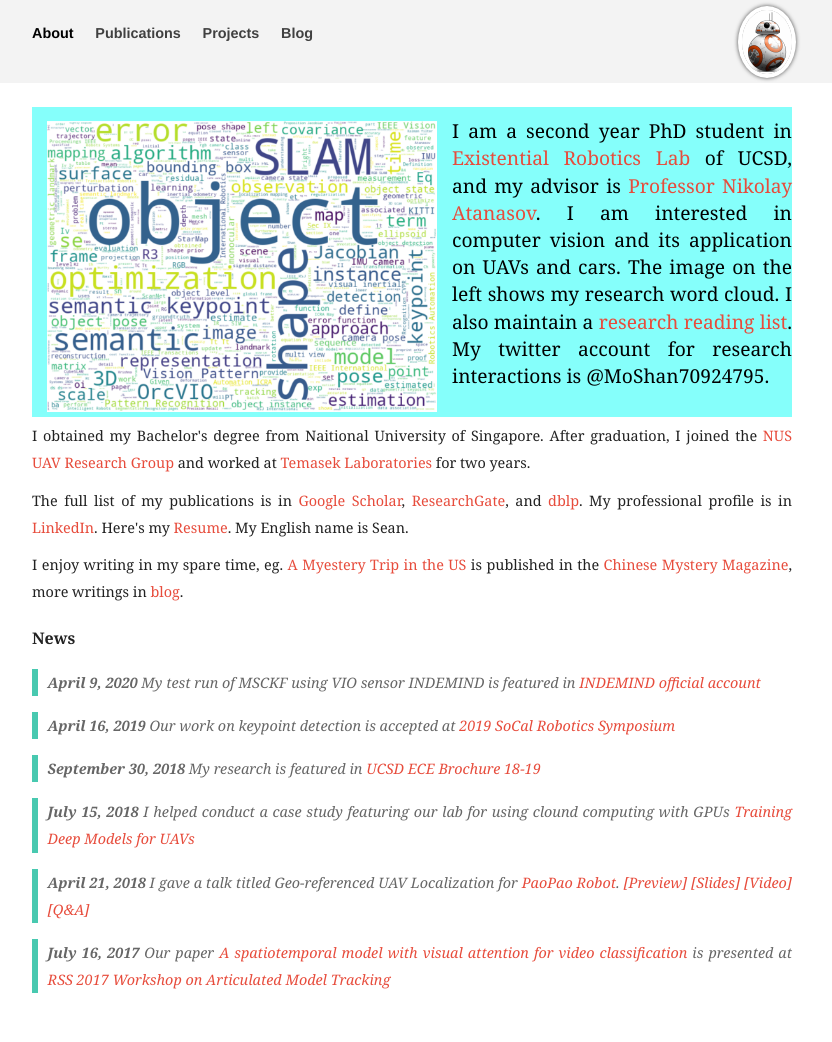
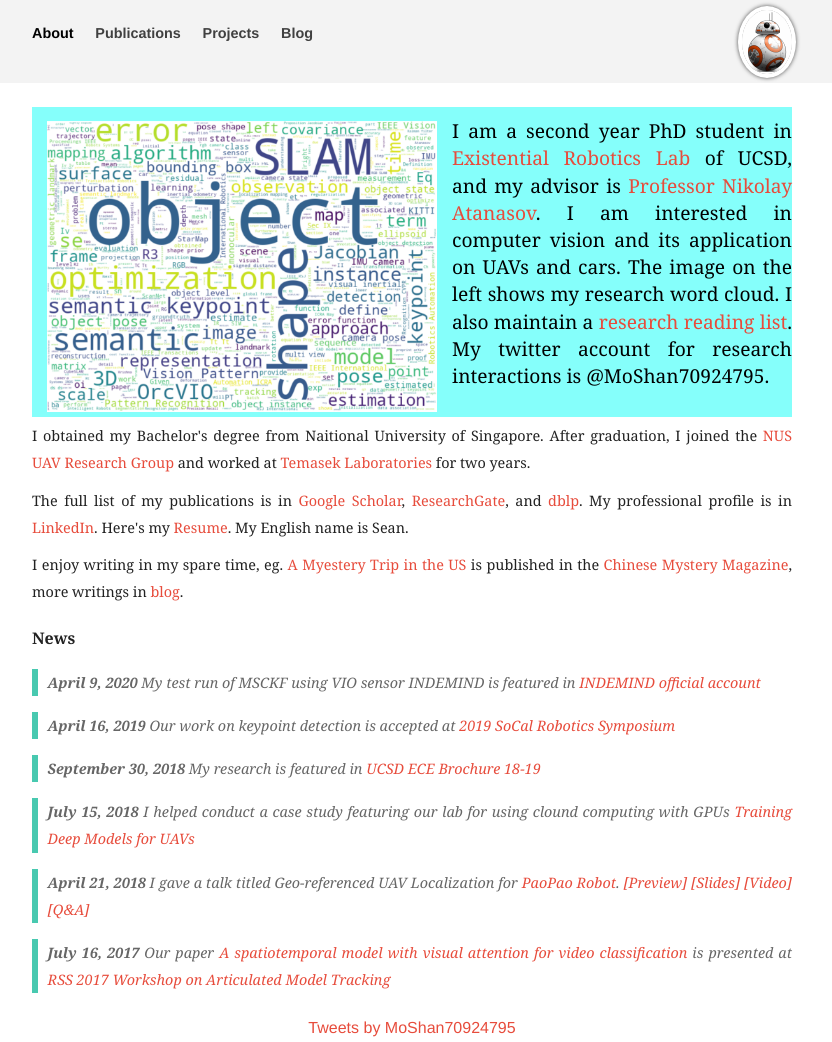
Before and after one commit to moshanATucsd/moshanATucsd.github.io, a Jekyll site: the page built from index.html, in a window 1280 px wide. Shown: the whole page, without its empty margins (228-1060 px from the left). Built offline with Jekyll 4.4.1, drawn with Linux system fonts in a browser that asks for light colours; nearby versions of some CDN libraries; comment, search, counter and statistics services are not loaded.

Commit message:
Update news.html

```diff
--- a/_includes/news.html
+++ b/_includes/news.html
@@ -62,3 +62,5 @@
     </blockquote>
 
 </section>
+
+<a class="twitter-timeline" href="https://twitter.com/MoShan70924795?ref_src=twsrc%5Etfw">Tweets by MoShan70924795</a> <script async src="https://platform.twitter.com/widgets.js" charset="utf-8"></script>
```
